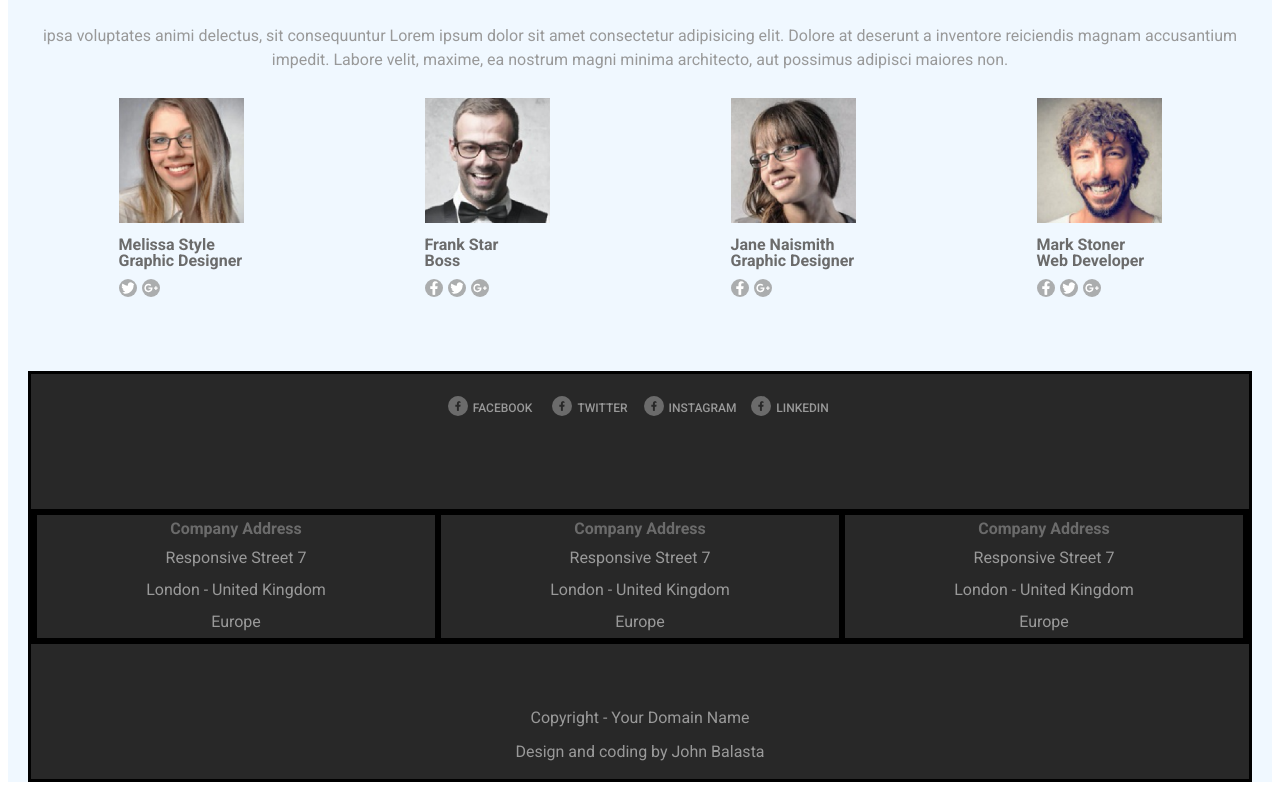
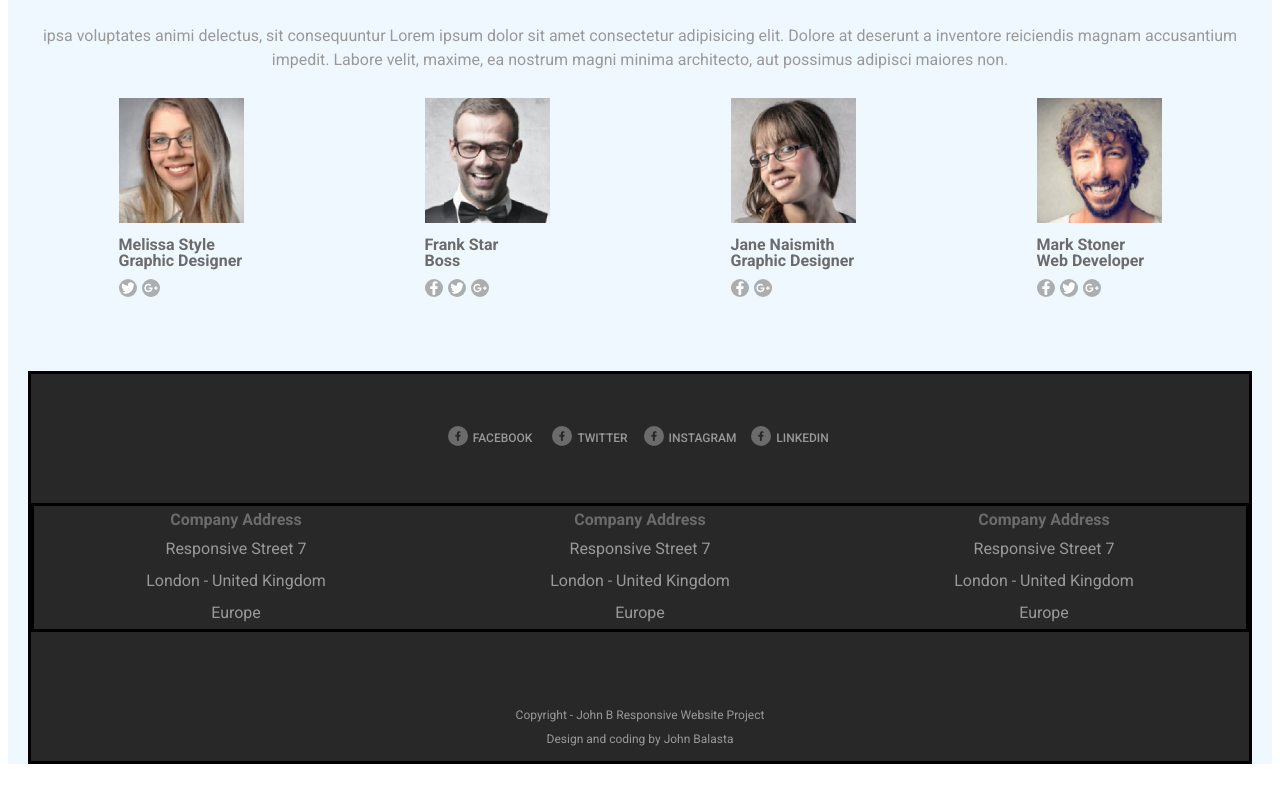
Before and after one commit to johnmarcb/Responsive-website-project, a plain HTML site: page index.html in a window 1280 px wide. Shown: the part 874-1664 px from the top of the page. Drawn offline with Linux system fonts and the light colour scheme.

Commit message:
removing some borders

```diff
--- a/index.html
+++ b/index.html
@@ -238,7 +238,7 @@
           </div>
         </div>
         <div class="copyright flex">
-          <p>Copyright - Your Domain Name</p>
+          <p>Copyright - John B Responsive Website Project</p>
           <p>Design and coding by John Balasta</p>
         </div>
       </footer>
--- a/styles.css
+++ b/styles.css
@@ -141,7 +141,6 @@ svg {
   border: solid;
 }
 .footer-social-container {
-  align-items: flex-start;
   justify-items: center;
   justify-content: center;
   grid-template-columns: repeat(auto-fit, minmax(10px, 100px));
@@ -169,7 +168,6 @@ svg {
 }
 .contact-info-container .contact-info {
   margin: 0;
-  border: solid;
 }
 .contact-info p,
 .contact-info h4 {
@@ -184,5 +182,5 @@ svg {
 }
 .copyright p {
   margin: 0;
-  padding: 5px;
+  font-size: 12px;
 }
```
